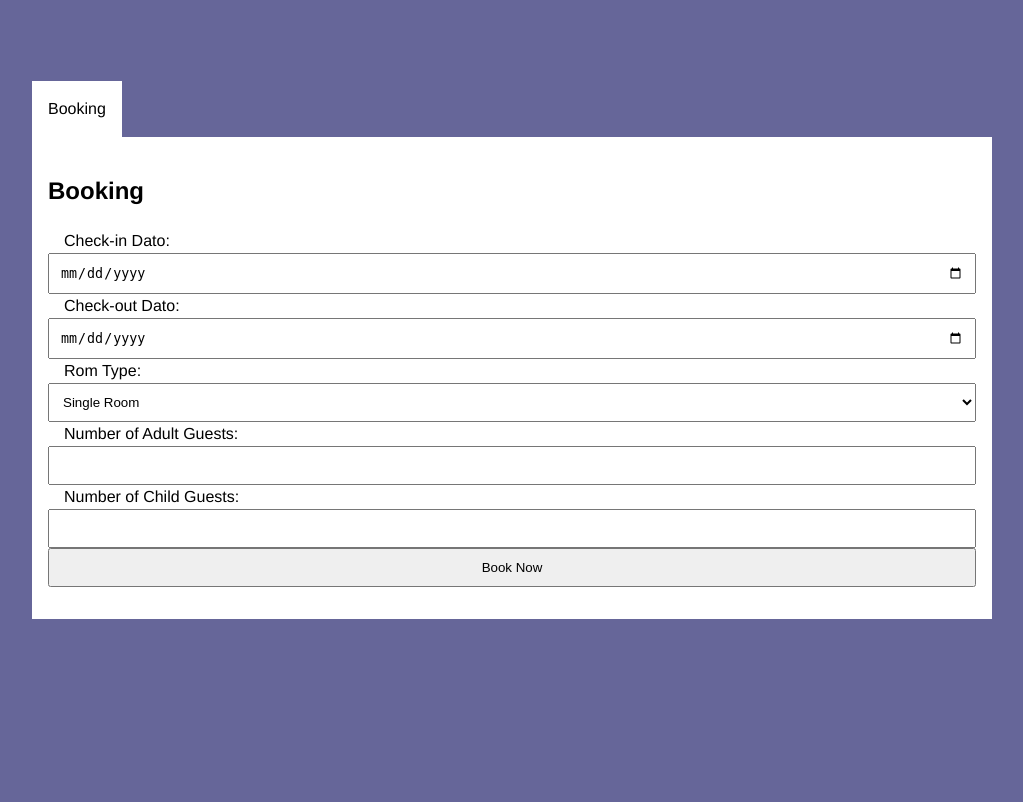
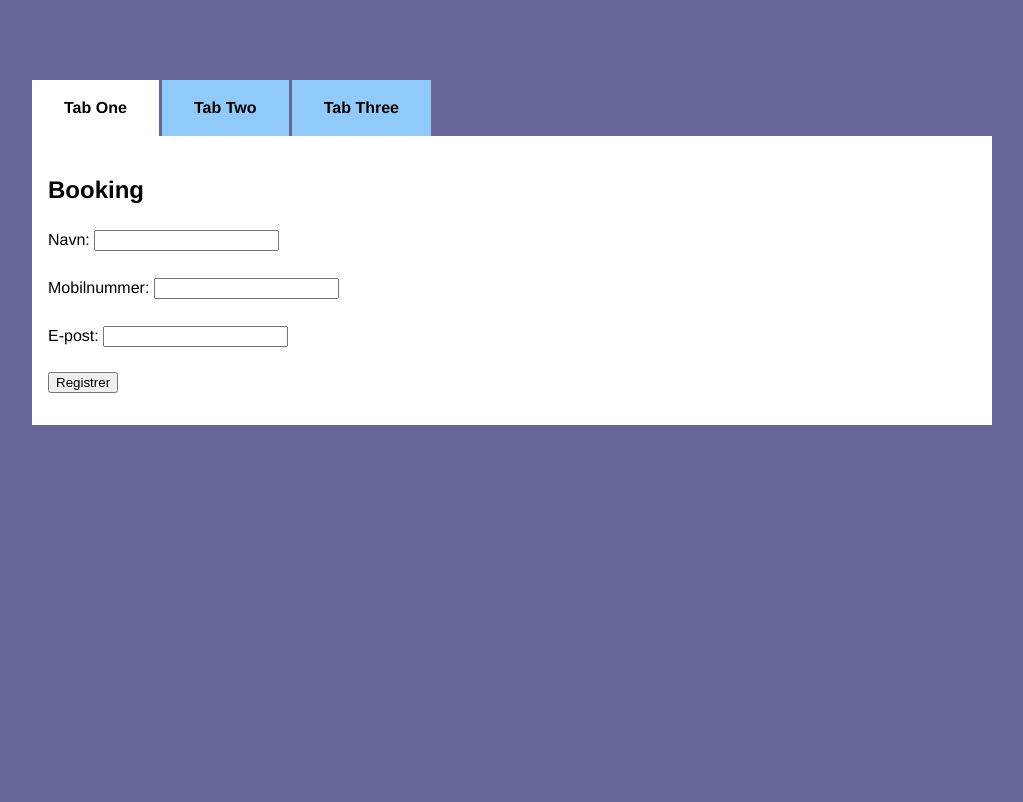
Before and after one commit to natb0412/IS115Motell, a PHP site: page / in a window 1280 px wide. Shown: the whole page, without its empty margins (128-1151 px from the left). After the commit the page ends 425 px from the top, so only its background shows below. Run offline with PHP 8.4, Linux system fonts and the light colour scheme; data that the repository does not hold is empty.

Commit message:
Revert "Oppdaterte index php og css"

```diff
--- a/config.php
+++ b/config.php
@@ -7,9 +7,9 @@ define("Antall_rom", 25);
 
 define("Rom_typer",
 [
-"enkelt" => ["navn" => "Enkeltrom", "kapasitet" => ["voksne" => 1, "barn" => 1]],
-"dobbelt" => ["navn" => "Dobbeltrom", "kapasitet" => ["voksne" => 2, "barn" => 1]],
-"Familierom" => ["navn" => "Familierom", "kapasitet" => ["voksne" => 2, "barn" => 3]]
+"enkelt" => ["name" => "Enkeltrom", "capacity" => ["adults" => 1, "children" => 1]],
+"dobbelt" => ["name" => "Dobbeltrom", "capacity" => ["adults" => 2, "children" => 1]],
+"Familierom" => ["name" => "Familierom", "capacity" => ["adults" => 2, "children" => 3]]
 ])
 
 session_start();
--- a/index.php
+++ b/index.php
@@ -1,40 +1,28 @@
-<!--Link to an external stylesheet-->
-<link rel="stylesheet" href="css/main.css">
-
-<!--Container for tabbed content-->
+<link rel="stylesheet" href="site/css/main.css">
 <div class="tabs">
   <input type="radio" name="tabs" id="tabone" checked="checked">
-  <label for="tabone">Booking</label>
-
+  <label for="tabone">Tab One</label>
   <div class="tab">
     <h2>Booking</h2>
-    <form method="post" class="vertical-form">
+    <form method="POST">
+    Navn: <input type="text" name="navn" value="<?php echo $navn; ?>"><br><br>
+    Mobilnummer: <input type="text" name="mobil" value="<?php echo $mobil; ?>"><br><br>
+    E-post: <input type="text" name="epost" value="<?php echo $epost; ?>"><br><br>
+    <input type="submit" value="Registrer">
+</form>
+  </div>
 
-    <!--Input for check-in date -->
-    <label for="check_in">Check-in Dato:</label>
-        <input type="date" id="check_in" name="check_in" required>
+  <input type="radio" name="tabs" id="tabtwo">
+  <label for="tabtwo">Tab Two</label>
+  <div class="tab">
+    <h2>Tab Two Content</h2>
+    <p>Lorem </p>
+  </div>
 
-        <!--Input for check-out date-->
-        <label for="check_out">Check-out Dato:</label>
-        <input type="date" id="check_out" name="check_out" required>
-
-        <!--Dropdown menu to select room type-->
-        <label for="room_type">Rom Type:</label>
-        <select id="room_type" name="room_type" required>
-            <option value="single">Single Room</option>
-            <option value="double">Double Room</option>
-            <option value="suite">Suite</option>
-        </select>
-      <!--Input for number of adult guests-->
-        <label for="adult_guests">Number of Adult Guests:</label>
-        <input type="number" id="adult_guests" name="adult_guests" min="1" max="4" required>
-
-         <!--Input for number of child guests-->
-        <label for="child_guests">Number of Child Guests:</label>
-        <input type="number" id="child_guests" name="child_guests" min="0" max="4" required>
-
-        <!--Submit button to send form data-->
-        <input type="submit" value="Book Now">
-    </form>
+  <input type="radio" name="tabs" id="tabthree">
+  <label for="tabthree">Tab Three</label>
+  <div class="tab">
+    <h2>Tab Three Content</h2>
+    <p>Lorem ipsum </p>
   </div>
 </div>
--- a/css/main.css
+++ b/site/css/main.css
@@ -8,14 +8,18 @@
 .tabs label {
 	order: 1; // Put the labels first
 	display: block;
-	padding: 1rem;
+	padding: 1rem 2rem;
 	margin-right: 0.2rem;
+	cursor: pointer;
+  background: #90CAF9;
+  font-weight: bold;
+  transition: background ease 0.2s;
 }
 .tabs .tab {
   order: 99; // Put the tabs last
   flex-grow: 1;
 	width: 100%;
-	display: flex;
+	display: none;
   padding: 1rem;
   background: #fff;
 }
@@ -29,20 +33,16 @@
 	display: block;
 }
 
-.vertical-form {
-    display: static;
-    flex-direction: column;
-    gap: 10px;
-}
-
-.vertical-form label {
-    margin-bottom: 10px;
-}
-
-.vertical-form input,
-.vertical-form select {
+@media (max-width: 45em) {
+  .tabs .tab,
+  .tabs label {
+    order: initial;
+  }
+  .tabs label {
     width: 100%;
-    padding: 10px;
+    margin-right: 0;
+    margin-top: 0.2rem;
+  }
 }
 
 /**
@@ -57,6 +57,6 @@ body {
   font-weight: 300;
   line-height: 1.5;
   max-width: 60rem;
-  margin: 1 auto;
+  margin: 0 auto;
   font-size: 100%;
 }
```
Also changed, not shown: functions.php (added, +67 -0 lines), admin/rom_administrasjon.php (deleted), includes/functions.php (deleted), site/css/_notes/dwsync.xml (renamed from css/_notes/dwsync.xml).
